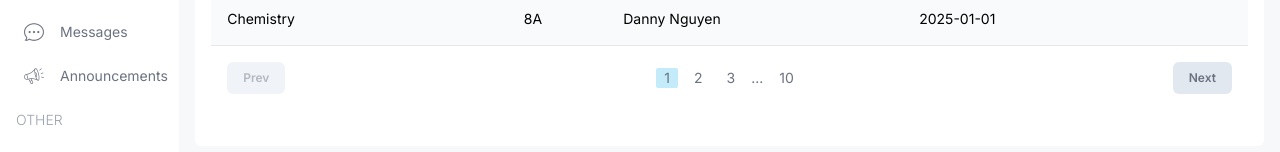
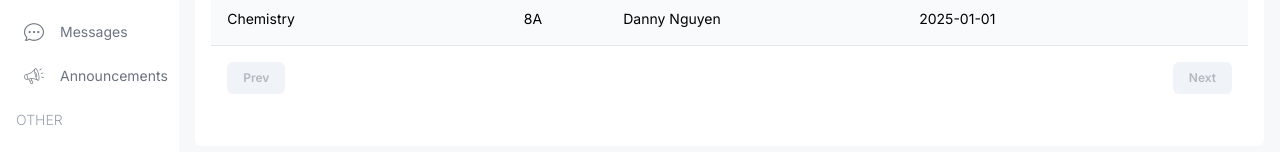
Before and after one commit to Manish6196/next-school-dashboard, a Next.js app: page /list/assignments in a window 1280 px wide. Shown: the part 638-790 px from the top of the page. Built offline with nearby package versions, Linux system fonts and the light colour scheme.

Commit message:
feat: list teachers pagination and URL params

```diff
--- a/src/app/(dashboard)/list/students/page.tsx
+++ b/src/app/(dashboard)/list/students/page.tsx
@@ -74,7 +74,7 @@ const StudentListPage = () => {
       <td className='hidden md:table-cell'>{item.address}</td>
       <td>
         <div className='flex items-center gap-2'>
-          <Link href={`/list/teachers/${item.id}`}>
+          <Link href={`/list/students/${item.id}`}>
             <button className='w-7 h-7 flex items-center justify-center rounded-full bg-lamaSky'>
               <Image src='/view.png' alt='' width={16} height={16} />
             </button>
--- a/src/app/(dashboard)/list/teachers/page.tsx
+++ b/src/app/(dashboard)/list/teachers/page.tsx
@@ -4,7 +4,8 @@ import Table from '@/components/Table';
 import TableSearch from '@/components/TableSearch';
 import { role } from '@/lib/data';
 import prisma from '@/lib/prisma';
-import { Class, Subject, Teacher } from '@prisma/client';
+import { ITEM_PER_PAGE } from '@/lib/settings';
+import { Class, Prisma, Subject, Teacher } from '@prisma/client';
 import Image from 'next/image';
 import Link from 'next/link';
 
@@ -97,13 +98,50 @@ const renderRow = (item: TeacherListItem) => (
   </tr>
 );
 
-const TeacherListPage = async () => {
-  const data = await prisma.teacher.findMany({
-    include: {
-      subjects: true,
-      classes: true,
-    },
-  });
+const TeacherListPage = async ({
+  searchParams,
+}: {
+  searchParams: { [key: string]: string | undefined };
+}) => {
+  const { page, ...queryParams } = searchParams;
+  const p = page ? parseInt(page) : 1;
+
+  const query: Prisma.TeacherWhereInput = {};
+
+  if (queryParams) {
+    for (const [key, value] of Object.entries(queryParams)) {
+      if (value !== undefined) {
+        switch (key) {
+          case 'classId':
+            query.lessons = {
+              some: {
+                classId: parseInt(value),
+              },
+            };
+            break;
+          case 'search':
+            query.name = { contains: value, mode: 'insensitive' };
+            break;
+          default:
+            break;
+        }
+      }
+    }
+  }
+
+  const [data, count] = await prisma.$transaction([
+    prisma.teacher.findMany({
+      where: query,
+      include: {
+        subjects: true,
+        classes: true,
+      },
+      take: ITEM_PER_PAGE,
+      skip: ITEM_PER_PAGE * (p - 1),
+    }),
+    prisma.teacher.count({ where: query }),
+  ]);
+
   return (
     <div className='bg-white p-4 rounded-md flex-1 m-4 mt-0'>
       {/* TOP */}
@@ -130,7 +168,7 @@ const TeacherListPage = async () => {
       {/* LIST */}
       <Table columns={columns} renderRow={renderRow} data={data} />
       {/* PAGINATION */}
-      <Pagination />
+      <Pagination page={p} count={count} />
     </div>
   );
 };
--- a/src/components/Pagination.tsx
+++ b/src/components/Pagination.tsx
@@ -1,20 +1,58 @@
-const Pagination = () => {
+'use client';
+
+import { ITEM_PER_PAGE } from '@/lib/settings';
+import { useRouter } from 'next/navigation';
+
+const Pagination = ({ page, count }: { page: number; count: number }) => {
+  const router = useRouter();
+
+  const hasPrev = ITEM_PER_PAGE * (page - 1) > 0;
+  const hasNext = ITEM_PER_PAGE * (page - 1) + ITEM_PER_PAGE < count;
+
+  const changePage = (newPage: number) => {
+    const params = new URLSearchParams(window.location.search);
+    params.set('page', newPage.toString());
+    router.push(`${window.location.pathname}?${params}`);
+  };
   return (
     <div className='p-4 flex items-center justify-between text-gray-500'>
       <button
-        disabled
+        disabled={!hasPrev}
         className='py-2 px-4 rounded-md bg-slate-200 text-xs font-semibold disabled:opacity-50 disabled:cursor-not-allowed'
+        onClick={() => {
+          changePage(page - 1);
+        }}
       >
         Prev
       </button>
       <div className='flex items-center gap-2 text-sm'>
-        <button className='px-2 rounded-sm bg-lamaSky'>1</button>
-        <button className='px-2 rounded-sm '>2</button>
-        <button className='px-2 rounded-sm '>3</button>
-        ...
-        <button className='px-2 rounded-sm '>10</button>
+        {Array.from(
+          { length: Math.ceil(count / ITEM_PER_PAGE) },
+          (_, index) => {
+            const pageIndex = index + 1;
+            return (
+              <button
+                key={pageIndex}
+                className={`px-2 rounded-sm ${
+                  page === pageIndex ? 'bg-lamaSky' : ''
+                }`}
+                onClick={() => {
+                  changePage(pageIndex);
+                }}
+              >
+                {pageIndex}
+              </button>
+            );
+          }
+        )}
       </div>
-      <button className='py-2 px-4 rounded-md bg-slate-200 text-xs font-semibold disabled:opacity-50 disabled:cursor-not-allowed'>
+      <button
+        className='py-2 px-4 rounded-md bg-slate-200 text-xs font-semibold disabled:opacity-50 disabled:cursor-not-allowed'
+        disabled={!hasNext}
+        onClick={() => {
+          changePage(page + 1);
+        }}
+      >
         Next
       </button>
     </div>
--- a/src/components/TableSearch.tsx
+++ b/src/components/TableSearch.tsx
@@ -1,15 +1,31 @@
+'use client';
+
 import Image from 'next/image';
+import { useRouter } from 'next/navigation';
 
 const TableSearch = () => {
+  const router = useRouter();
+
+  const handleSubmit = (e: React.FormEvent<HTMLFormElement>) => {
+    e.preventDefault();
+    const value = (e.currentTarget[0] as HTMLInputElement).value;
+    const params = new URLSearchParams(window.location.search);
+    params.set('search', value);
+    router.push(`${window.location.pathname}?${params}`);
+  };
+
   return (
-    <div className='w-full md:w-auto flex items-center gap-2 text-xs rounded-full ring-[1.5px] ring-gray-300 px-2'>
+    <form
+      onSubmit={handleSubmit}
+      className='w-full md:w-auto flex items-center gap-2 text-xs rounded-full ring-[1.5px] ring-gray-300 px-2'
+    >
       <Image src='/search.png' alt='' width={14} height={14} />
       <input
         type='text'
         placeholder='Search...'
         className='w-[200px] p-2 bg-transparent outline-none'
       />
-    </div>
+    </form>
   );
 };
 
--- /dev/null
+++ b/src/lib/settings.ts
@@ -0,0 +1 @@
+export const ITEM_PER_PAGE = 5;
```
